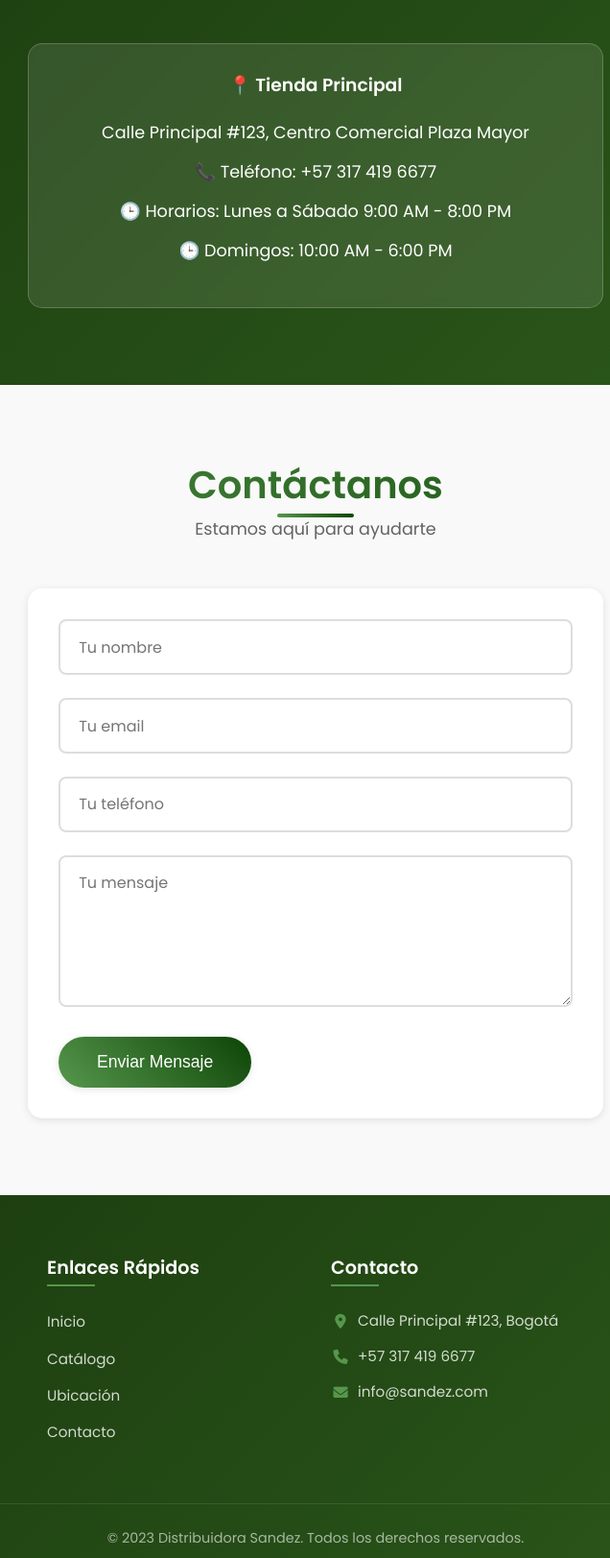
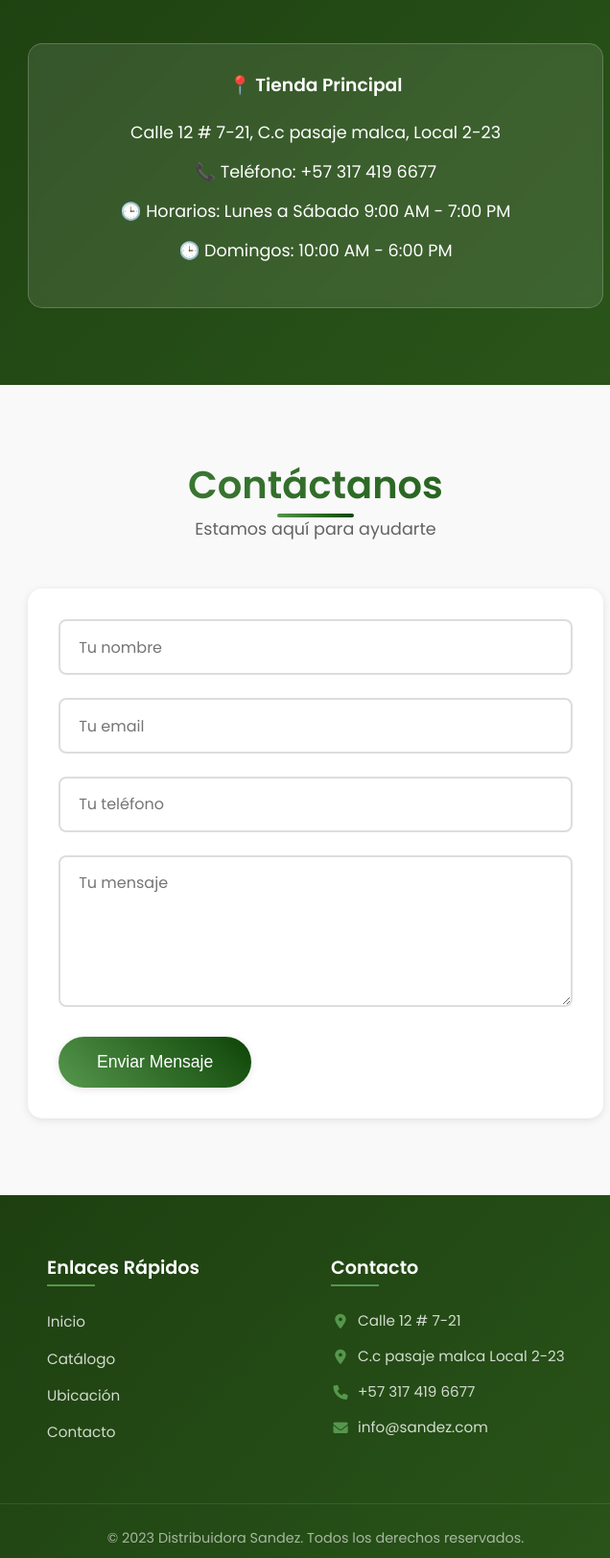
Before and after one commit to yeiseb/modelo-zapatillas, a plain HTML site: page index.html in a window 1280 px wide. Shown: the part 1385-3008 px from the top of the page at 96% size, 311-947 px from the left. Drawn offline with Linux system fonts and the light colour scheme.

Commit message:
Update index.html

```diff
--- a/index.html
+++ b/index.html
@@ -102,9 +102,9 @@
         </div>
         <div class="location-card">
             <h3>📍 Tienda Principal</h3>
-            <p>Calle Principal #123, Centro Comercial Plaza Mayor</p>
+            <p>Calle 12 # 7-21, C.c pasaje malca, Local 2-23</p>
             <p>📞 Teléfono: +57 317 419 6677</p>
-            <p>🕒 Horarios: Lunes a Sábado 9:00 AM - 8:00 PM</p>
+            <p>🕒 Horarios: Lunes a Sábado 9:00 AM - 7:00 PM</p>
             <p>🕒 Domingos: 10:00 AM - 6:00 PM</p>
         </div>
     </section>
@@ -149,7 +149,8 @@
             <div class="footer-contact">
                 <h3>Contacto</h3>
                 <ul>
-                    <li><i class="fas fa-map-marker-alt"></i> Calle Principal #123, Bogotá</li>
+                    <li><i class="fas fa-map-marker-alt"></i> Calle 12 # 7-21  </li>
+                    <li><i class="fas fa-map-marker-alt"></i> C.c pasaje malca Local 2-23  </li>
                     <li><i class="fas fa-phone"></i> +57 317 419 6677</li>
                     <li><i class="fas fa-envelope"></i> info@sandez.com</li>
                 </ul>
```
